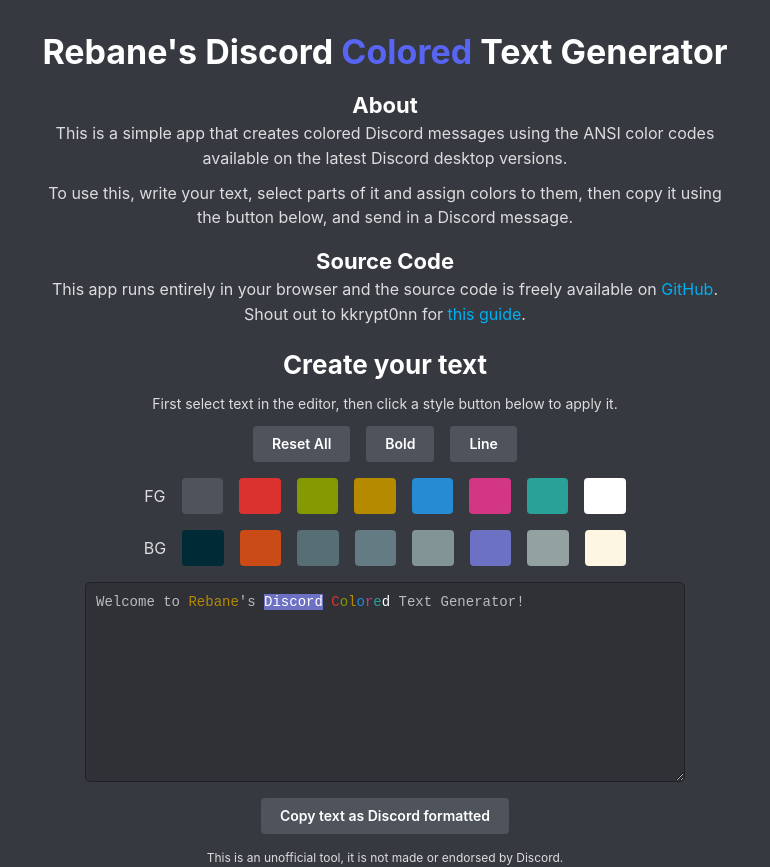
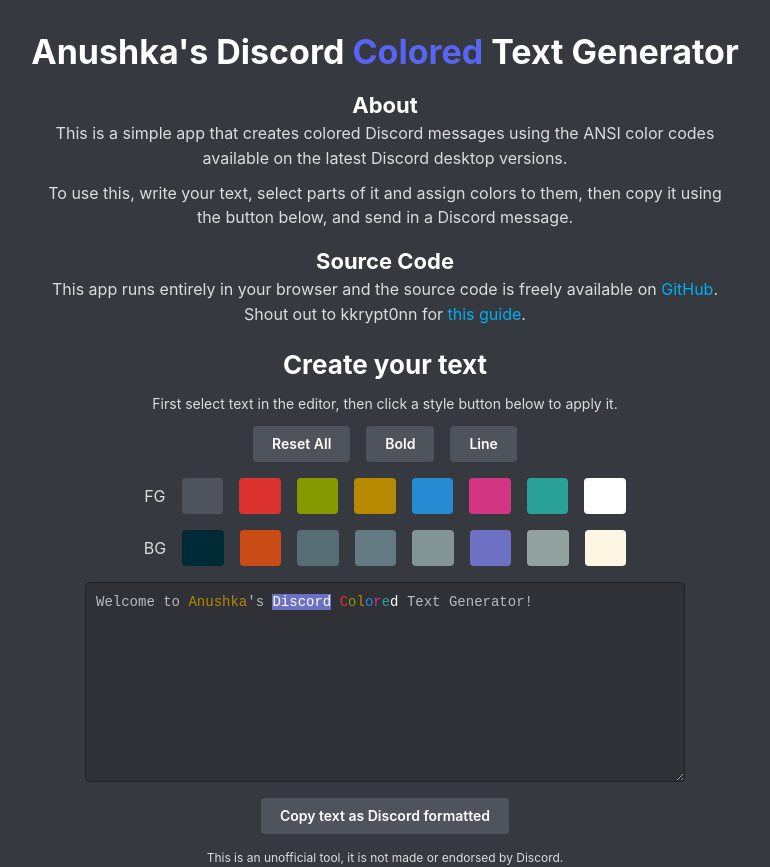
Before and after one commit to thebardofavon/discord-coloured-text-generator, a React (Vite) app: page / in a window 1280 px wide. Shown: the whole page, without its empty margins (255-1025 px from the left). Built offline with nearby package versions, Linux system fonts and the light colour scheme.

Commit message:
Update default text and title in DiscordColoredTextGenerator to reflect new ownership

```diff
--- a/src/components/DiscordColoredTextGenerator.jsx
+++ b/src/components/DiscordColoredTextGenerator.jsx
@@ -161,7 +161,7 @@
   // Text area initialization
   useEffect(() => {
     if (textareaRef.current && !textareaRef.current.innerHTML) {
-      textareaRef.current.innerHTML = 'Welcome to&nbsp;<span class="ansi-33">Rebane</span>\'s <span class="ansi-45"><span class="ansi-37">Discord</span></span>&nbsp;<span class="ansi-31">C</span><span class="ansi-32">o</span><span class="ansi-33">l</span><span class="ansi-34">o</span><span class="ansi-35">r</span><span class="ansi-36">e</span><span class="ansi-37">d</span>&nbsp;Text Generator!';
+      textareaRef.current.innerHTML = 'Welcome to&nbsp;<span class="ansi-33">Anushka</span>\'s <span class="ansi-45"><span class="ansi-37">Discord</span></span>&nbsp;<span class="ansi-31">C</span><span class="ansi-32">o</span><span class="ansi-33">l</span><span class="ansi-34">o</span><span class="ansi-35">r</span><span class="ansi-36">e</span><span class="ansi-37">d</span>&nbsp;Text Generator!';
     }
   }, []);
 
@@ -253,7 +253,7 @@
       paddingTop: '20px'
     }}>
       <Title order={1}>
-        Rebane's Discord <span style={{ color: '#5865F2', fontWeight: 'inherit' }}>Colored</span> Text Generator
+        Anushka's Discord <span style={{ color: '#5865F2', fontWeight: 'inherit' }}>Colored</span> Text Generator
       </Title>
 
       <Container size="sm" sx={{ maxWidth: '500px', margin: 'auto', width: '100%', display: 'flex', flexDirection: 'column', alignItems: 'center' }}>
```
